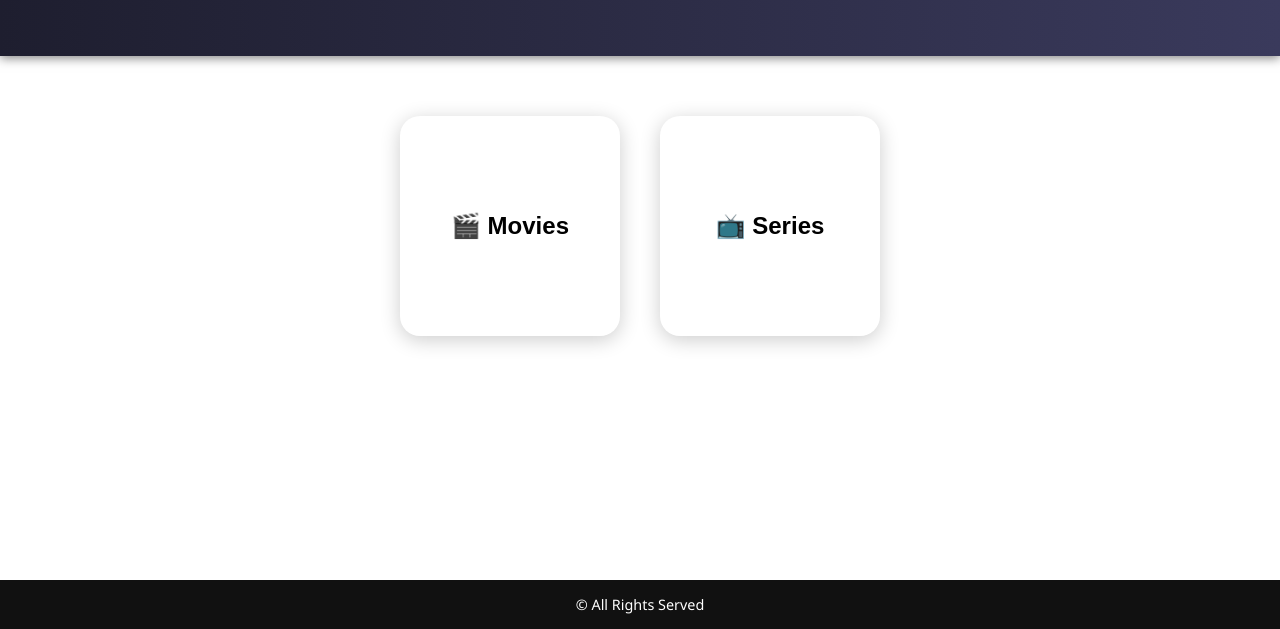
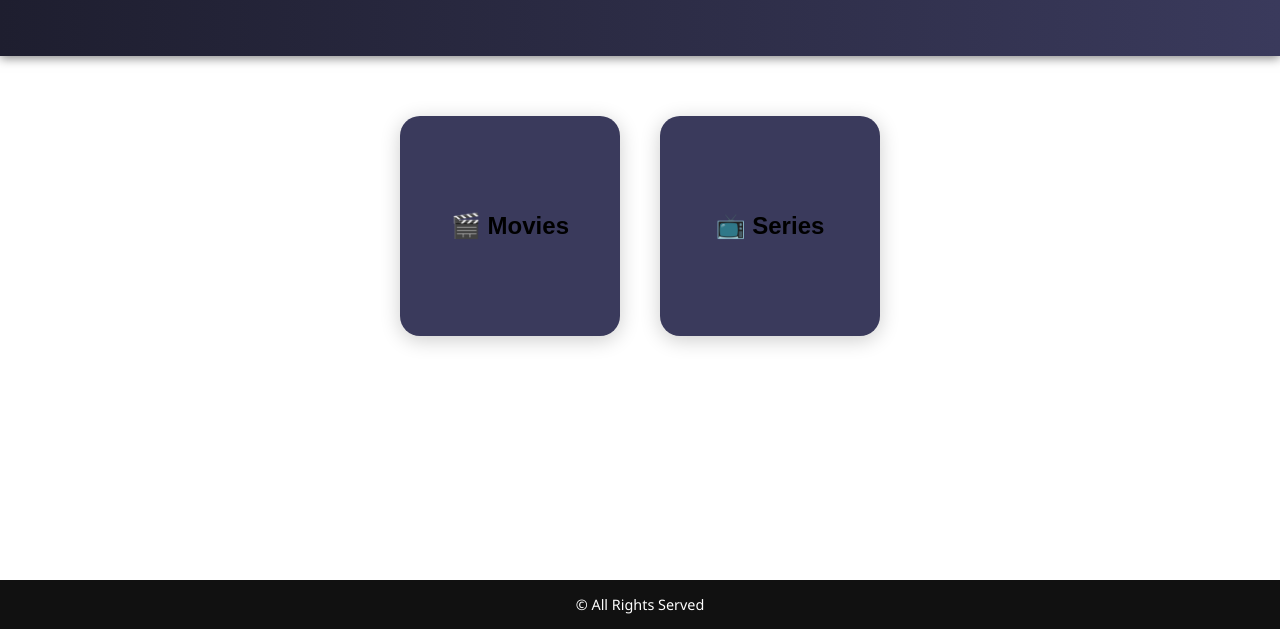
Before and after one commit to Abdulaziz-Badaam-dev/Web_Project, a plain HTML site: page index.html in a window 1280 px wide. Shown: the part 171-800 px from the top of the page. Drawn offline with Linux system fonts and the light colour scheme.

Commit message:
index.html

```diff
--- a/index.html
+++ b/index.html
@@ -45,7 +45,7 @@
     }
 
     .option-box {
-      background-color: var(--card-bg);
+      background-color: #3a3a5c;
       width: 220px;
       height: 220px;
       border-radius: 20px;
```
